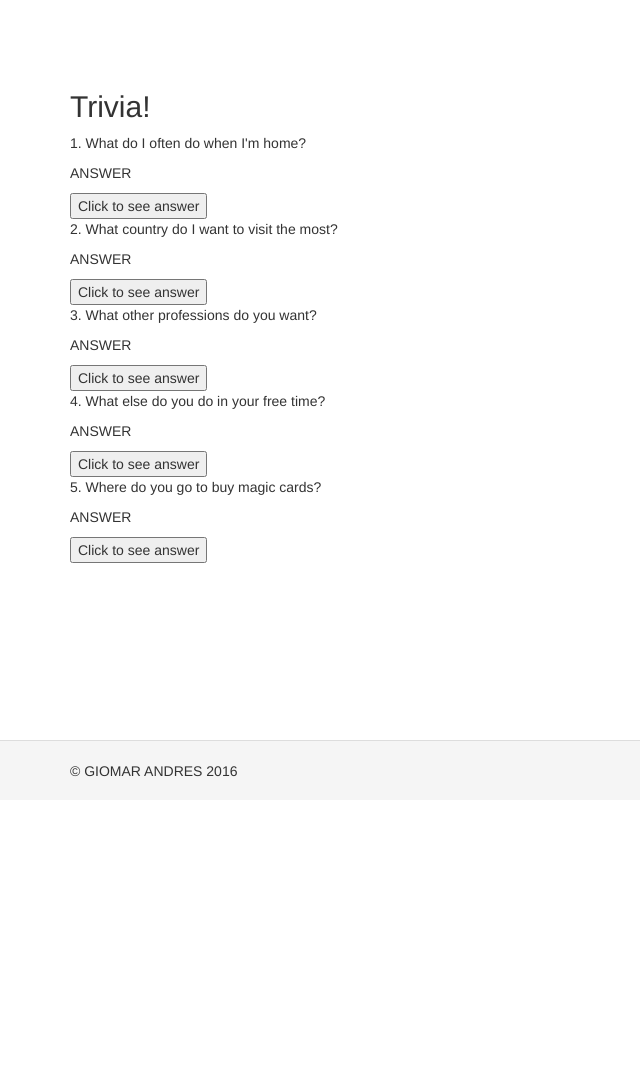
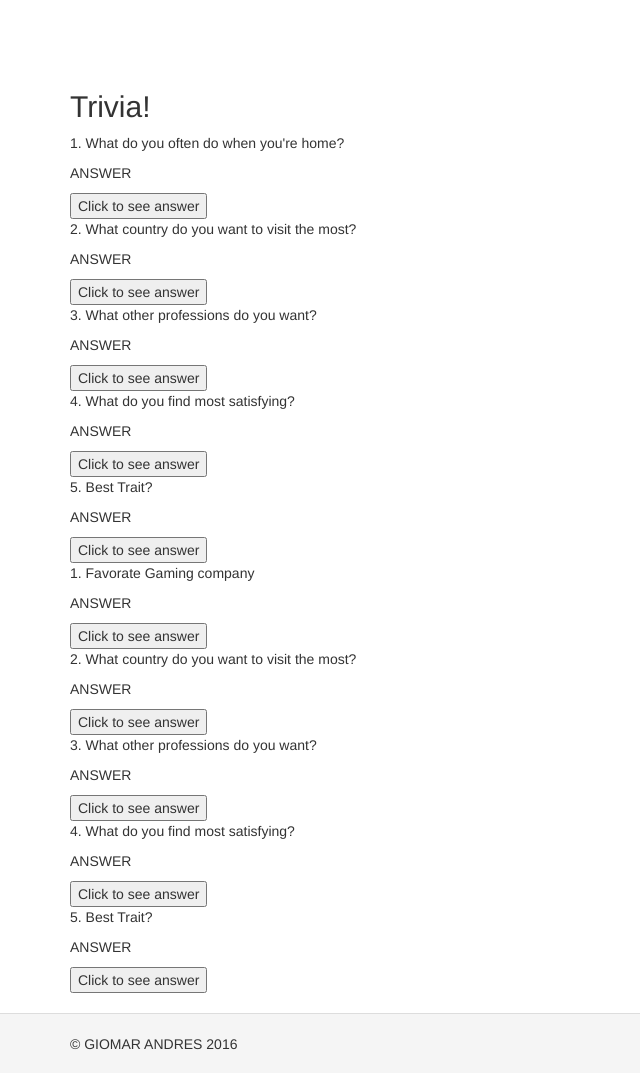
Before and after one commit to gtandres/APC_webprog_MI153_test_repo_gtandres, a Yii app: template Exercise7/basic/views/site/Trivia.php in a window 1280 px wide. Shown: the whole page, without its empty margins (0-640 px from the left). Before the commit the page ends 777 px from the top, so only its background shows below. Run offline with PHP 8.4 and a stand-in for Yii, Linux system fonts and the light colour scheme; the template is opened without the code that fills it, so the values that code supplies are empty; some libraries are stand-ins or nearby versions.

Commit message:
updated Trivia.php

```diff
--- a/Exercise7/basic/views/site/Trivia.php
+++ b/Exercise7/basic/views/site/Trivia.php
@@ -1,7 +1,7 @@
 <h2> Trivia! </h2>
 
 			<p>
-				1. What do I often do when I'm home?
+				1. What do you often do when you're home?
 			</p>
 
 			<p id="q1">
@@ -11,7 +11,7 @@
 			<button type="button" onclick="document.getElementById('q1').innerHTML = 'Video Games, Mix Music, Draw'">Click to see answer</button>
 
 			<p>
-				2. What country do I want to visit the most?
+				2. What country do you want to visit the most?
 			</p>
 
 			<p id="q2">
@@ -31,21 +31,71 @@
 			<button type="button" onclick="document.getElementById('q3').innerHTML = 'Professional DJ, Character Designer, Game Analyst, Professional Basketball player'">Click to see answer</button>
 
 			<p>
-				4. What else do you do in your free time?
+				4. What do you find most satisfying?
 			</p>
 
 			<p id="q4">
 				ANSWER
 			</p>
 
-			<button type="button" onclick="document.getElementById('q4').innerHTML = 'Play on my PS3, or play basketball with friends.'">Click to see answer</button>
+			<button type="button" onclick="document.getElementById('q4').innerHTML = 'Winning'">Click to see answer</button>
 
 			<p>
-				5. Where do you go to buy magic cards?
+				5. Best Trait?
 			</p>
 
 			<p id="q5">
 				ANSWER
 			</p>
 
-			<button type="button" onclick="document.getElementById('q5').innerHTML = 'Hobby shops in taft or SM Megamall, or in Neutral grounds.'">Click to see answer</button>
+			<button type="button" onclick="document.getElementById('q5').innerHTML = 'Chill'">Click to see answer</button>
+
+				<p>
+				1. Favorate Gaming company
+			</p>
+
+			<p id="q1">
+				ANSWER
+			</p>
+
+			<button type="button" onclick="document.getElementById('q1').innerHTML = 'Square Enix'">Click to see answer</button>
+
+			<p>
+				2. What country do you want to visit the most?
+			</p>
+
+			<p id="q2">
+				ANSWER
+			</p>
+
+			<button type="button" onclick="document.getElementById('q2').innerHTML = 'JAPAN'">Click to see answer</button>
+
+			<p>
+				3. What other professions do you want?
+			</p>
+
+			<p id="q3">
+				ANSWER
+			</p>
+
+			<button type="button" onclick="document.getElementById('q3').innerHTML = 'Professional DJ, Character Designer, Game Analyst, Professional Basketball player'">Click to see answer</button>
+
+			<p>
+				4. What do you find most satisfying?
+			</p>
+
+			<p id="q4">
+				ANSWER
+			</p>
+
+			<button type="button" onclick="document.getElementById('q4').innerHTML = 'Winning'">Click to see answer</button>
+
+			<p>
+				5. Best Trait?
+			</p>
+
+			<p id="q5">
+				ANSWER
+			</p>
+
+			<button type="button" onclick="document.getElementById('q5').innerHTML = 'Chill'">Click to see answer</button>
```
